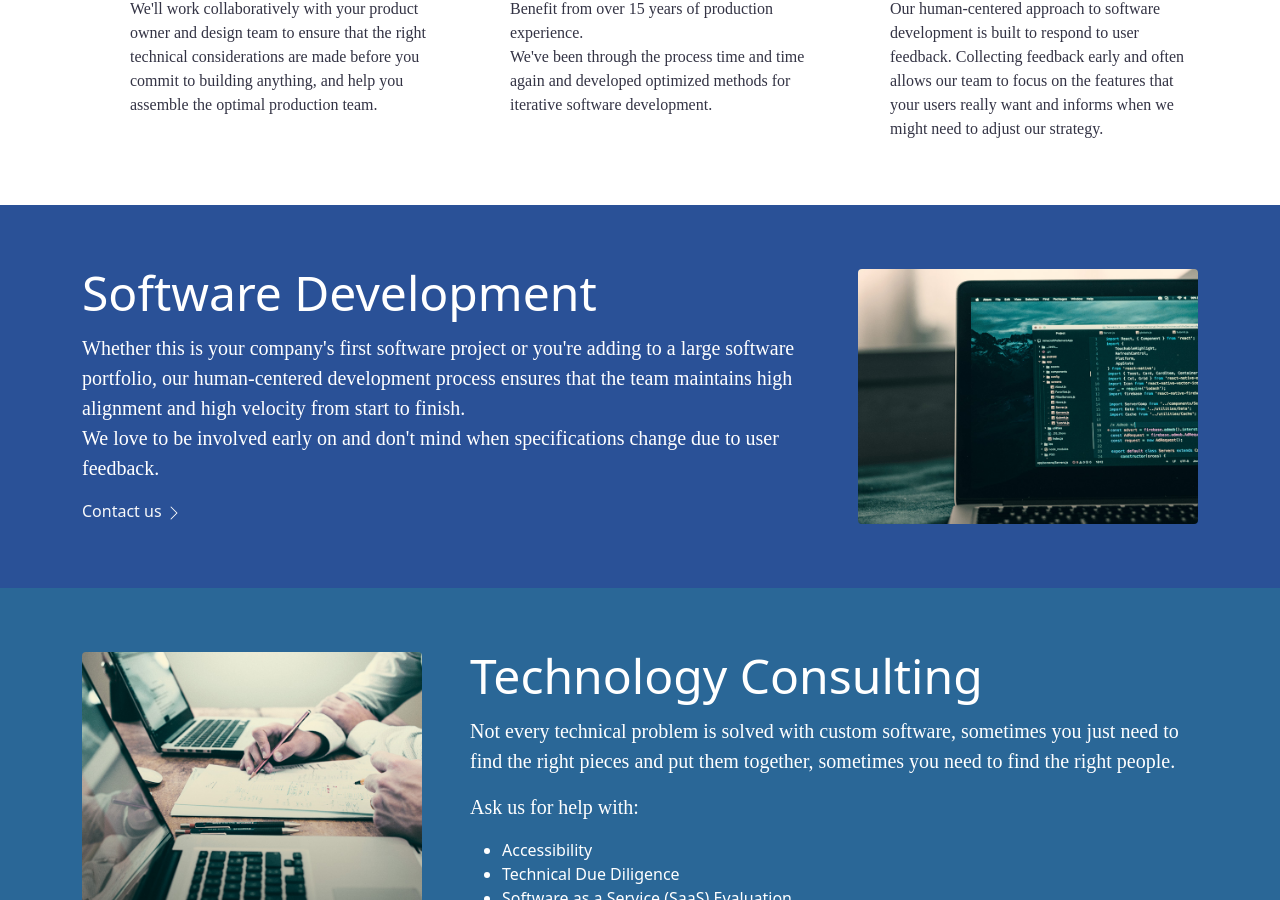
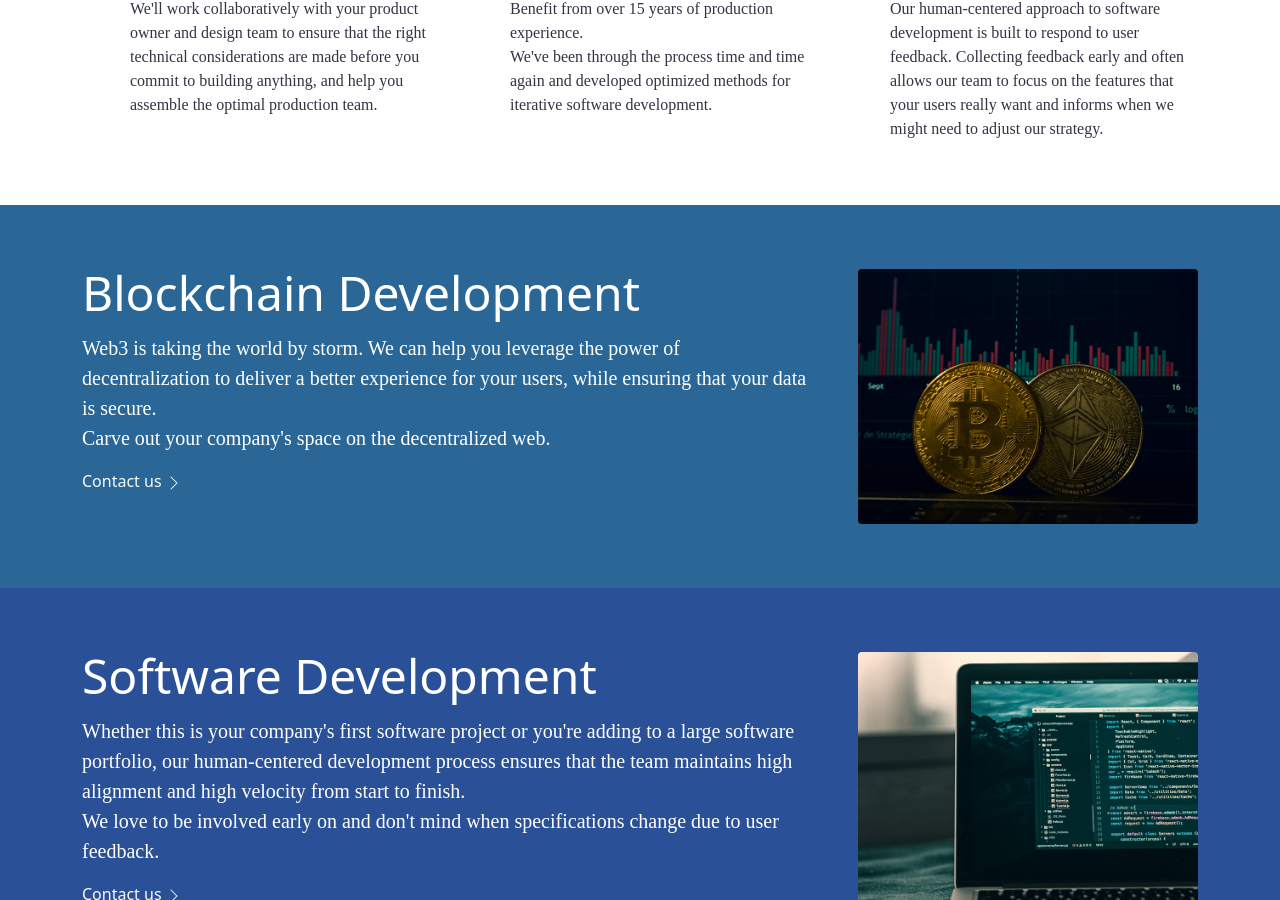
Before and after one commit to BoutLabs/boutlabs.github.io, a Jekyll site: the page built from index.html, in a window 1280 px wide and 900 px high, scrolled down 768 px. Built offline with Jekyll 4.4.1, drawn with Linux system fonts in a browser that asks for light colours; some web fonts are replaced.

Commit message:
Add Blockchain Development

```diff
--- a/index.html
+++ b/index.html
@@ -77,6 +77,27 @@ layout: landing
             when we might need to adjust our strategy.
           </p>
         </div>
+      </div>
+    </div>
+  </div>
+</div>
+
+<div class="container-wrapper odd-container">
+  <div class="container py-3">
+    <div class="row flex-lg-row-reverse g-5 py-5">
+      <div class="col-10 col-sm-8 col-lg-4">
+        <img src="/assets/images/blockchain.jpg" class="d-block mx-auto img-fluid rounded" alt=""
+          role="presentation" loading="lazy">
+      </div>
+      <div class="col-lg-8">
+        <h1 class="display-5 lh-1 mb-3">Blockchain Development</h1>
+        <p class="lead">
+          Web3 is taking the world by storm. We can help you leverage the power of decentralization to
+          deliver a better experience for your users, while ensuring that your data is secure.
+          <br />
+          Carve out your company&apos;s space on the decentralized web.
+        </p>
+        {% include contact-link.html %}
       </div>
     </div>
   </div>
```
Also changed, not shown: assets/images/blockchain.jpg (added).
